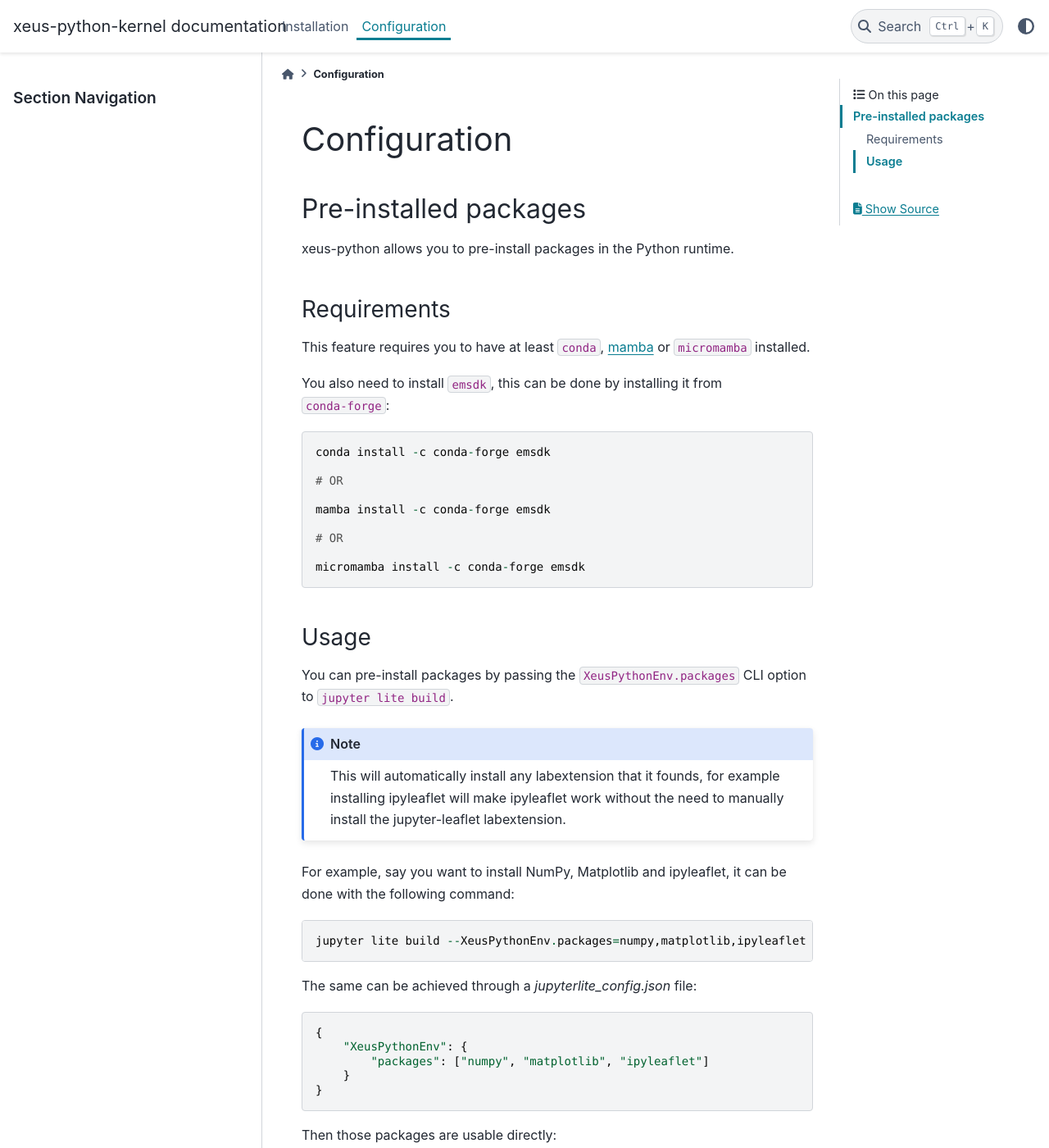
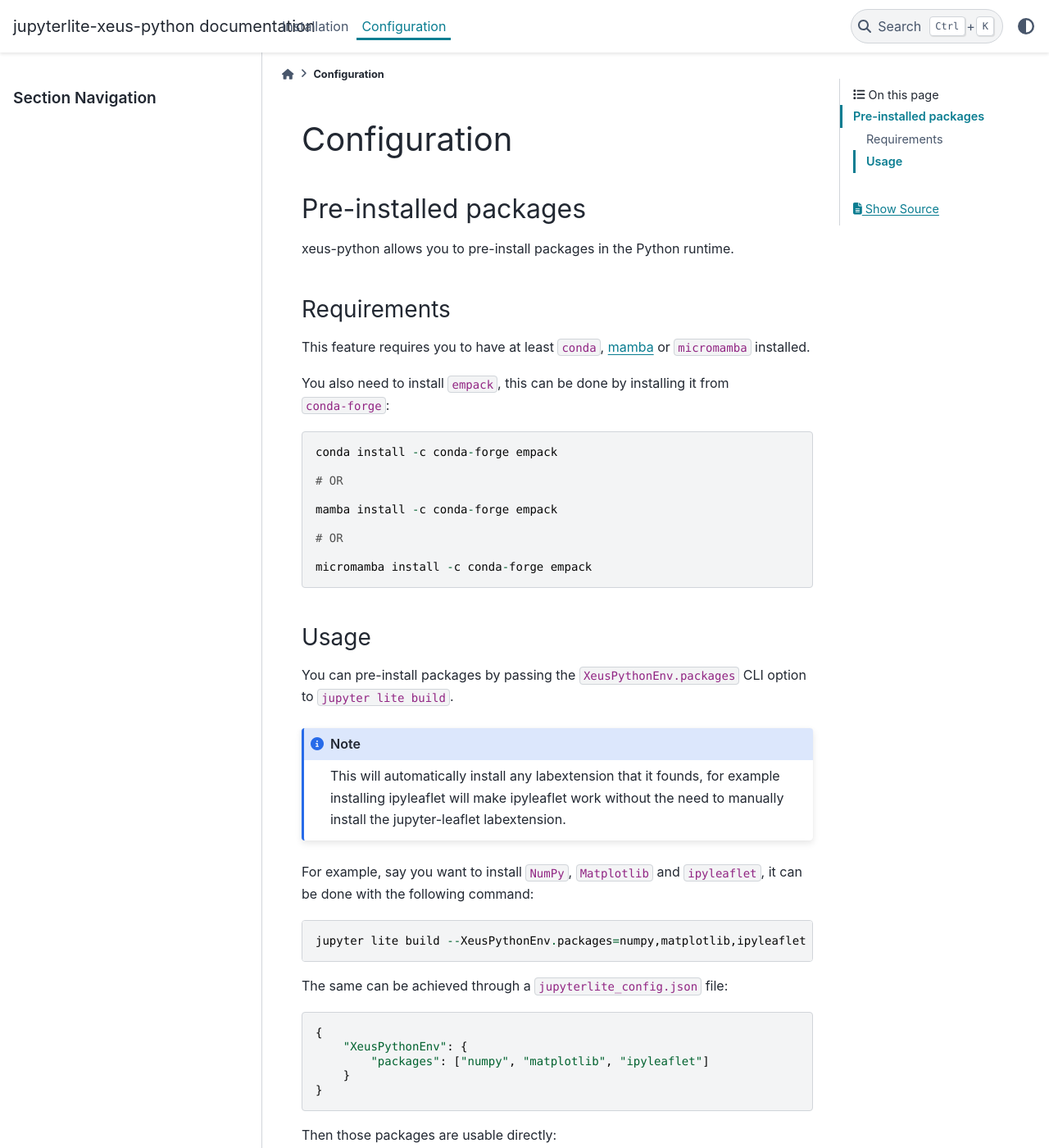
Before and after one commit to jupyterlite/xeus-python-kernel, a Sphinx documentation site: the page built from docs/configuration.rst, in a window 1280 px wide and 1400 px high. Shown: the whole window at 82% size. Built offline with Sphinx 7.4.7 and the PyData theme 0.15.4, drawn with Linux system fonts in a browser that asks for light colours.

Commit message:
Improve docs

```diff
--- a/docs/conf.py
+++ b/docs/conf.py
@@ -7,7 +7,7 @@
 master_doc = 'index'
 source_suffix = '.rst'
 
-project = 'xeus-python-kernel'
+project = 'jupyterlite-xeus-python'
 copyright = 'JupyterLite Team'
 author = 'JupyterLite Team'
 
--- a/docs/configuration.rst
+++ b/docs/configuration.rst
@@ -13,19 +13,19 @@
 
 This feature requires you to have at least ``conda``, `mamba <https://github.com/mamba-org/mamba>`_ or ``micromamba`` installed.
 
-You also need to install ``emsdk``, this can be done by installing it from ``conda-forge``:
+You also need to install ``empack``, this can be done by installing it from ``conda-forge``:
 
 .. code::
 
-    conda install -c conda-forge emsdk
+    conda install -c conda-forge empack
 
     # OR
 
-    mamba install -c conda-forge emsdk
+    mamba install -c conda-forge empack
 
     # OR
 
-    micromamba install -c conda-forge emsdk
+    micromamba install -c conda-forge empack
 
 Usage
 ~~~~~
@@ -35,13 +35,13 @@
 .. note::
     This will automatically install any labextension that it founds, for example installing ipyleaflet will make ipyleaflet work without the need to manually install the jupyter-leaflet labextension.
 
-For example, say you want to install NumPy, Matplotlib and ipyleaflet, it can be done with the following command:
+For example, say you want to install ``NumPy``, ``Matplotlib`` and ``ipyleaflet``, it can be done with the following command:
 
 .. code::
 
     jupyter lite build --XeusPythonEnv.packages=numpy,matplotlib,ipyleaflet
 
-The same can be achieved through a `jupyterlite_config.json` file:
+The same can be achieved through a ``jupyterlite_config.json`` file:
 
 .. code::
 
```
Also changed, not shown: README.md (+1 -1 lines), docs/index.rst (+10 -3 lines).
